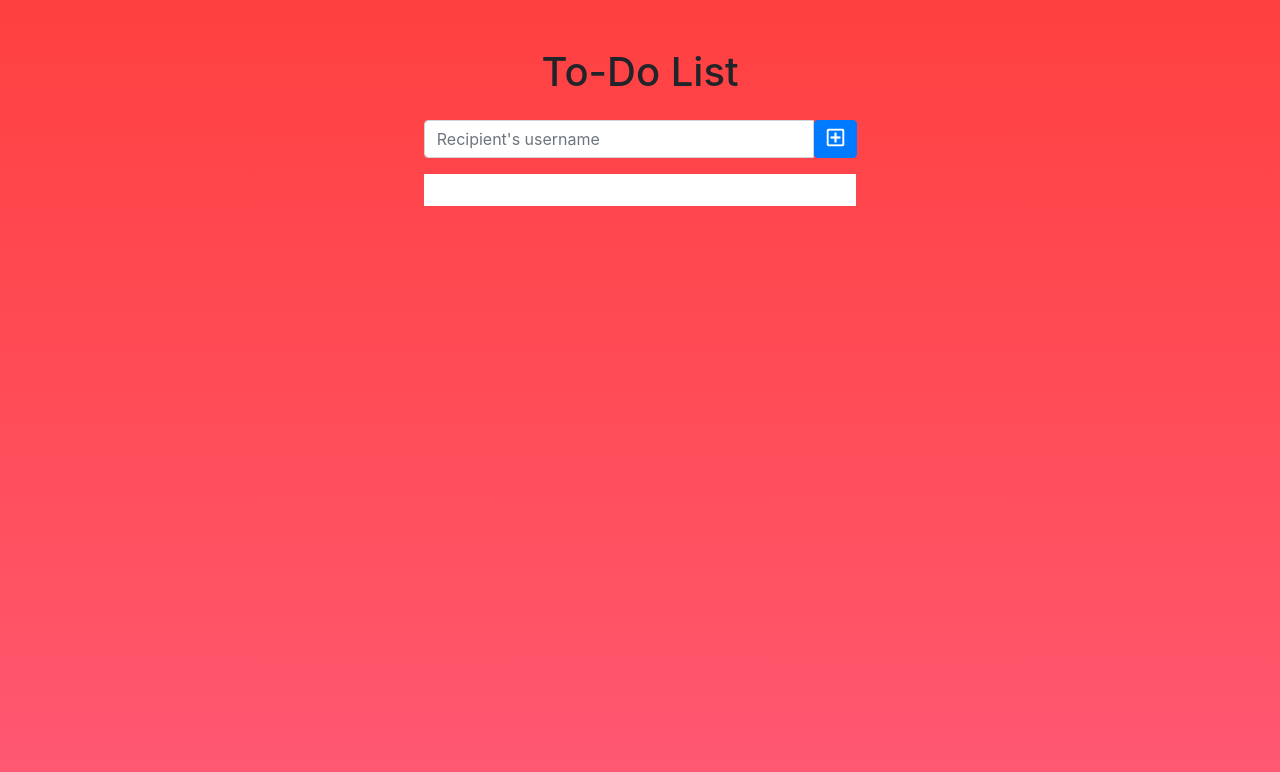
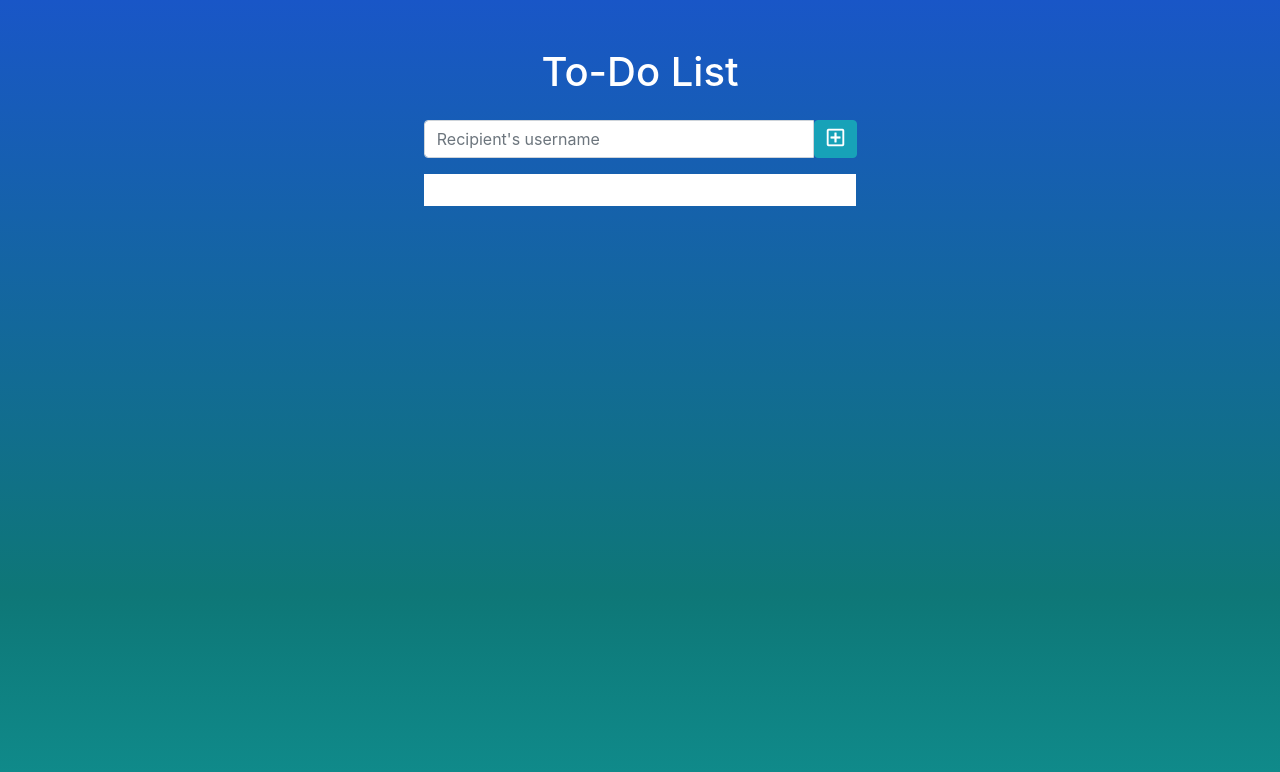
Before and after one commit to Rubabesabanova/ToDo_Js, a plain HTML site: page index.html in a window 1280 px wide. Drawn offline with nearby package versions, Linux system fonts and the light colour scheme.

Commit message:
Color Theme Changed

```diff
--- a/index.html
+++ b/index.html
@@ -27,17 +27,17 @@
       }
     </style>
   </head>
-  <body style="background: linear-gradient(180deg, rgba(255, 64, 64, 1) 0%, rgba(255, 82, 99, 1) 70%, rgba(255, 91, 123, 1) 100%); height: 100vh">
+  <body style="background: linear-gradient(180deg, rgb(25, 86, 199) 0%,rgb(14, 119, 119) 70%, rgb(16, 146, 146) 100%); height: 100vh">
     <main>
       <div class="container d-flex justify-content-center pd-5 mt-5">
         <div class="col-5">
-          <h1 class="pb-3" style="text-align: center">To-Do List</h1>
+          <h1 class="pb-3" style="text-align: center; color : white;">To-Do List</h1>
           <div class="container-fluid">
             <div class="row">
               <div class="input-group mb-3">
                 <input id="inputBox" type="text" class="form-control" placeholder="Recipient's username" aria-label="Recipient's username" aria-describedby="basic-addon2" />
                 <div class="input-group-prepend">
-                  <button id="addButton" type="button" class="btn btn-primary rounded"><i class="far fa-plus-square" style="font-size: 20px"></i></button>
+                  <button id="addButton" type="button" class="btn btn-info rounded"><i class="far fa-plus-square" style="font-size: 20px"></i></button>
                 </div>
               </div>
             </div>
```
